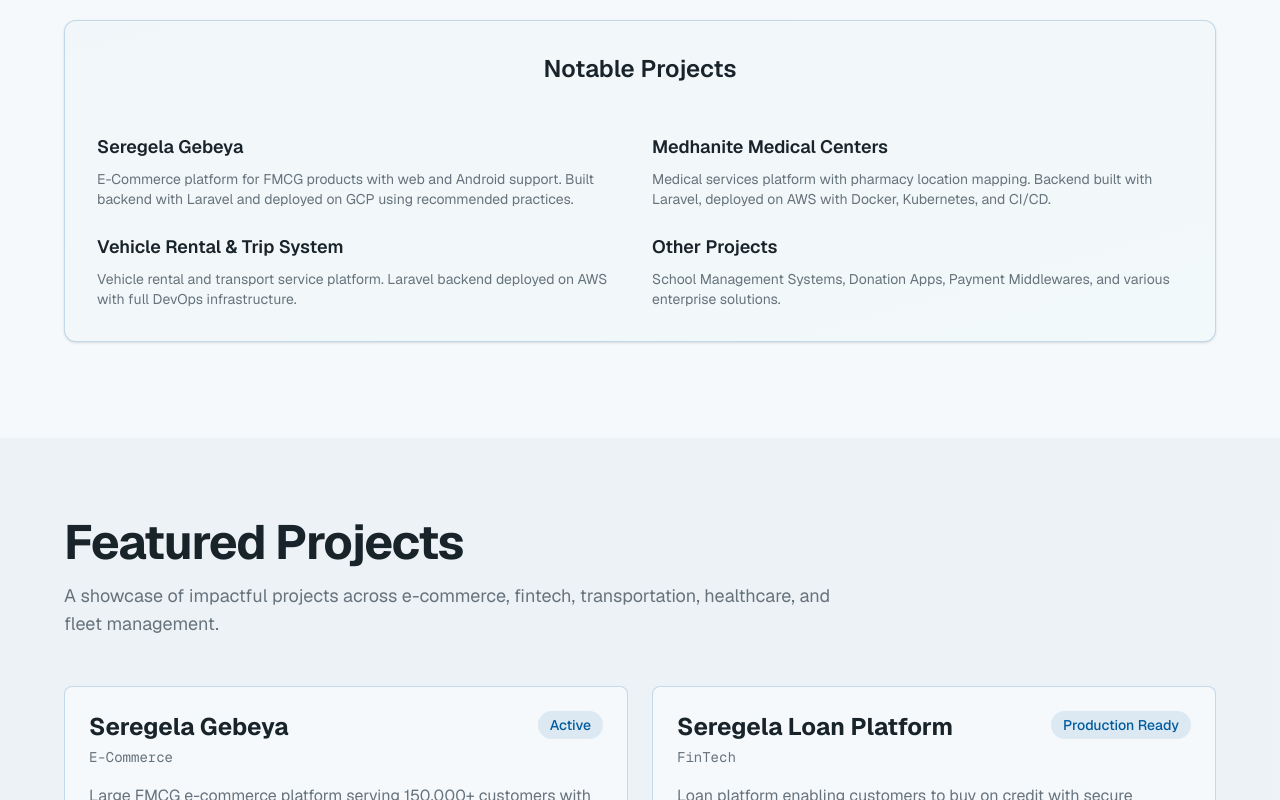
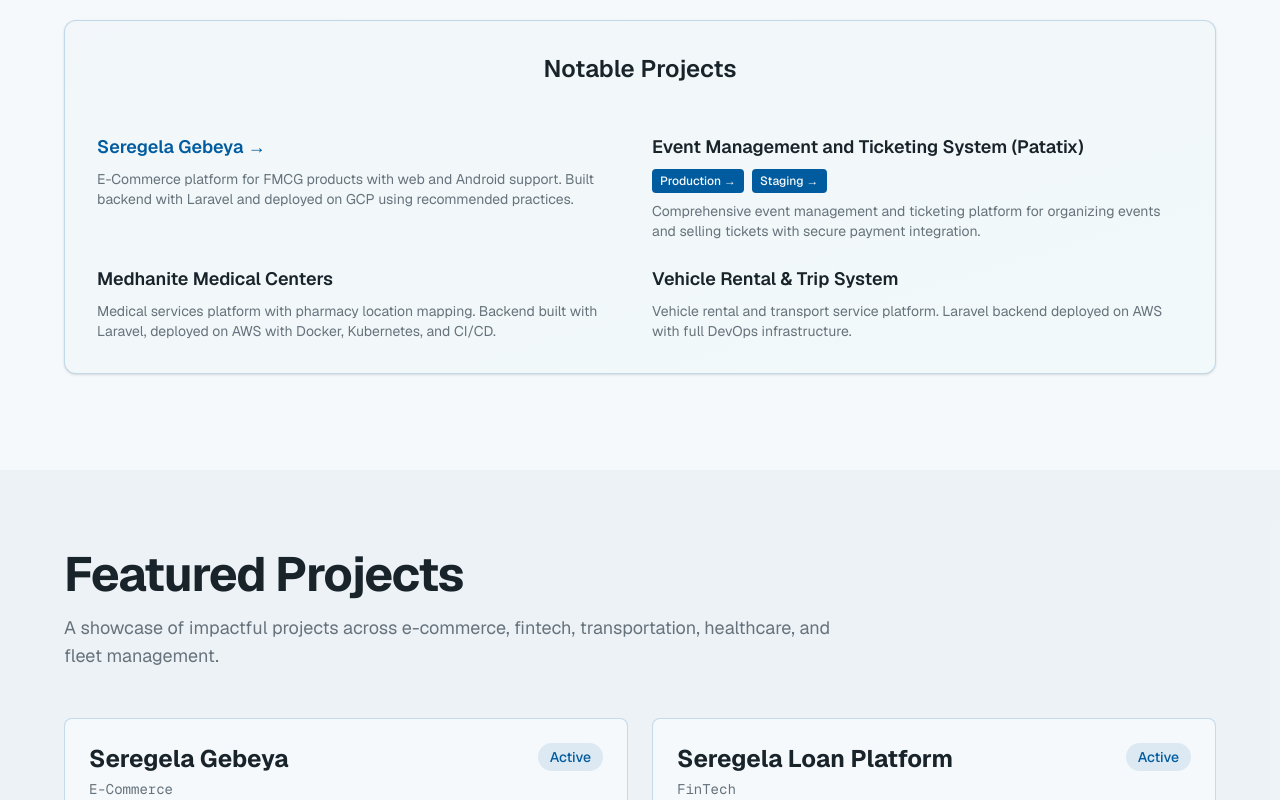
Before and after one commit to abrhamkefyalew/abrham-kefyalew-portfolio-one, a Next.js app: page / in a window 1280 px wide. Shown: the part 4560-5360 px from the top of the page. Built offline with nearby package versions, Linux system fonts and the light colour scheme.

Commit message:
Add new files
Co-authored-by: Abrham Zelalem <47602264+abrhamkefyalew@users.noreply.github.com>

```diff
--- a/components/projects.tsx
+++ b/components/projects.tsx
@@ -30,7 +30,7 @@ export function Projects() {
         "Production-ready for nationwide launch",
       ],
       technologies: ["Laravel", "NextJS", "eKYC Integration", "GCP"],
-      status: "Production Ready",
+      status: "Active",
     },
     {
       name: "Event Management and Ticketing System (Patatix)",
@@ -63,7 +63,7 @@ export function Projects() {
       status: "Deployed",
     },
     {
-      name: "Adika Food Delivery",
+      name: "Adika Delivery",
       category: "Food Delivery",
       description: "Comprehensive food delivery ecosystem with apps for end-users, restaurants, and drivers",
       achievements: [
--- a/components/skills.tsx
+++ b/components/skills.tsx
@@ -75,10 +75,43 @@ export function Skills() {
           <h3 className="text-2xl font-semibold mb-6 text-center">Notable Projects</h3>
           <div className="grid md:grid-cols-2 gap-6">
             <div className="space-y-2">
-              <h4 className="text-lg font-semibold">Seregela Gebeya</h4>
+              <a
+                href="https://seregelagebeya.com/"
+                target="_blank"
+                rel="noopener noreferrer"
+                className="text-lg font-semibold text-primary hover:text-primary/80 transition-colors inline-block"
+              >
+                Seregela Gebeya →
+              </a>
               <p className="text-sm text-muted-foreground">
                 E-Commerce platform for FMCG products with web and Android support. Built backend with Laravel and
                 deployed on GCP using recommended practices.
+              </p>
+            </div>
+            <div className="space-y-2">
+              <div>
+                <h4 className="text-lg font-semibold mb-2">Event Management and Ticketing System (Patatix)</h4>
+                <div className="flex flex-wrap gap-2 mb-2">
+                  <a
+                    href="http://tickets.patatix.com/"
+                    target="_blank"
+                    rel="noopener noreferrer"
+                    className="px-2 py-1 bg-primary text-primary-foreground text-xs rounded font-medium hover:opacity-90 transition-opacity"
+                  >
+                    Production →
+                  </a>
+                  <a
+                    href="https://staging.patatix.com/"
+                    target="_blank"
+                    rel="noopener noreferrer"
+                    className="px-2 py-1 bg-primary text-primary-foreground text-xs rounded font-medium hover:opacity-90 transition-opacity"
+                  >
+                    Staging →
+                  </a>
+                </div>
+              </div>
+              <p className="text-sm text-muted-foreground">
+                Comprehensive event management and ticketing platform for organizing events and selling tickets with secure payment integration.
               </p>
             </div>
             <div className="space-y-2">
@@ -95,12 +128,6 @@ export function Skills() {
                 infrastructure.
               </p>
             </div>
-            <div className="space-y-2">
-              <h4 className="text-lg font-semibold">Other Projects</h4>
-              <p className="text-sm text-muted-foreground">
-                School Management Systems, Donation Apps, Payment Middlewares, and various enterprise solutions.
-              </p>
-            </div>
           </div>
         </Card>
       </div>
```
